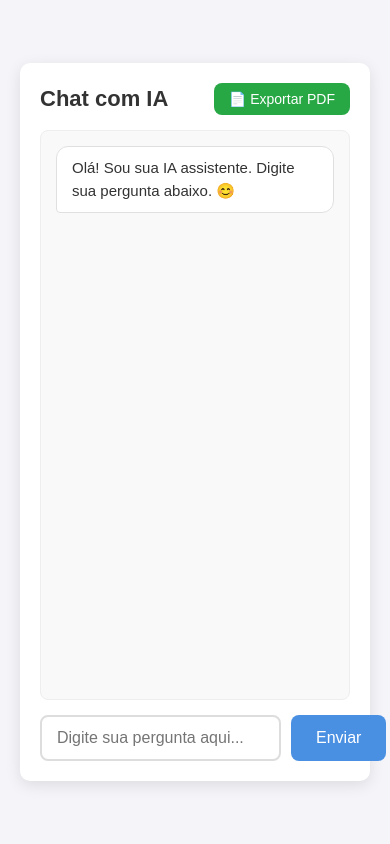
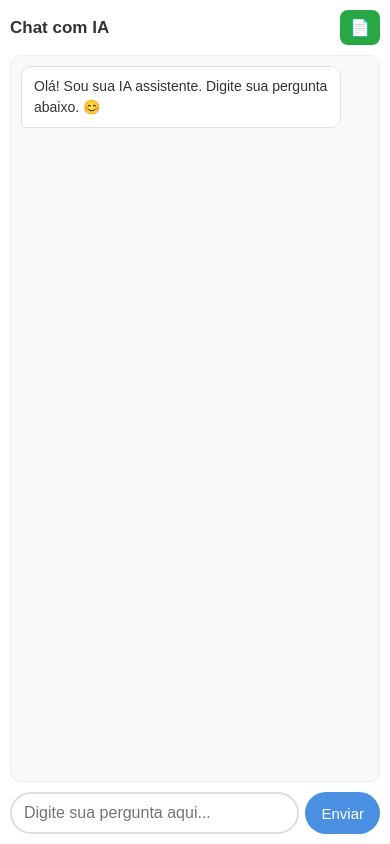
Before and after one commit to moisesolimpiofilho/chatbot-grop-ia, a Flask app: page / in a window 390 px wide. Run offline with Flask 3, Linux system fonts and the light colour scheme; some libraries are stand-ins or nearby versions.

Commit message:
Improvement for smartphone use

```diff
--- a/static/index.css
+++ b/static/index.css
@@ -12,6 +12,7 @@ body {
     justify-content: center;
     align-items: center;
     min-height: 100vh;
+    min-height: 100dvh;   /* respeita a barra do navegador no mobile */
     padding: 20px;
 }
 
@@ -22,13 +23,14 @@ body {
     width: 100%;
     max-width: 800px;
     height: 85vh;
+    height: 85dvh;
     display: flex;
     flex-direction: column;
     padding: 20px;
     gap: 15px;
 }
 
-/* ===== Cabeçalho com título + botão exportar ===== */
+/* ===== Cabeçalho ===== */
 .header {
     display: flex;
     justify-content: space-between;
@@ -73,10 +75,12 @@ body {
 
 /* ===== Balões ===== */
 .mensagem {
+    max-width: 80%;
     padding: 10px 15px;
     border-radius: 12px;
     line-height: 1.5;
     word-wrap: break-word;
+    overflow-wrap: break-word;
     font-size: 15px;
 }
 
@@ -129,9 +133,10 @@ body {
     padding: 12px 15px;
     border: 2px solid #ddd;
     border-radius: 8px;
-    font-size: 16px;
+    font-size: 16px;   /* 16px evita zoom automático no iOS */
     outline: none;
     transition: border-color 0.3s;
+    min-width: 0;      /* permite encolher em flex */
 }
 
 #prompt-input:focus {
@@ -147,6 +152,7 @@ body {
     font-size: 16px;
     cursor: pointer;
     transition: background-color 0.3s;
+    white-space: nowrap;
 }
 
 #enviar-btn:hover {
@@ -158,7 +164,7 @@ body {
     cursor: not-allowed;
 }
 
-/* ===== Estilos do Markdown nos balões da IA ===== */
+/* ===== Markdown nos balões da IA ===== */
 .mensagem.bot h1,
 .mensagem.bot h2,
 .mensagem.bot h3 { margin: 10px 0 6px; color: #222; }
@@ -188,6 +194,7 @@ body {
     border-radius: 6px;
     overflow-x: auto;
     margin: 8px 0;
+    max-width: 100%;
 }
 
 .mensagem.bot pre code {
@@ -205,6 +212,7 @@ body {
     border-radius: 0 6px 6px 0;
 }
 
+/* Tabela: permite rolagem horizontal dentro do balão */
 .mensagem.bot table {
     border-collapse: collapse;
     width: 100%;
@@ -220,6 +228,7 @@ body {
     padding: 6px 8px;
     text-align: left;
     vertical-align: top;
+    white-space: nowrap;   /* evita quebra estranha em colunas */
 }
 
 .mensagem.bot th {
@@ -237,8 +246,7 @@ body {
     margin: 12px 0;
 }
 
-/* ===== ESTILO ESPECIAL PARA O PDF ===== */
-/* Aplicado apenas no clone que vai virar PDF */
+/* ===== Estilo do PDF ===== */
 .pdf-mode {
     background: white !important;
     padding: 20px !important;
@@ -246,7 +254,6 @@ body {
     font-size: 12px !important;
 }
 
-/* Cabeçalho no topo do PDF */
 .pdf-cabecalho {
     margin-bottom: 15px;
     padding-bottom: 10px;
@@ -269,13 +276,12 @@ body {
     border-top: 1px solid #ccc;
 }
 
-/* Balões no PDF: sem cores fortes, apenas bordas */
 .pdf-mode .mensagem {
     max-width: 100% !important;
     padding: 10px 12px !important;
     border-radius: 8px !important;
     font-size: 12px !important;
-    page-break-inside: avoid;   /* não corta o balão no meio */
+    page-break-inside: avoid;
     margin-bottom: 10px;
 }
 
@@ -291,11 +297,15 @@ body {
     border: 1px solid #ddd !important;
 }
 
-/* Tabelas e blocos de código no PDF */
 .pdf-mode table {
     font-size: 11px !important;
     width: 100% !important;
     display: table !important;
+}
+
+.pdf-mode th,
+.pdf-mode td {
+    white-space: normal !important;  /* no PDF, deixa quebrar normalmente */
 }
 
 .pdf-mode pre {
@@ -305,3 +315,165 @@ body {
     white-space: pre-wrap !important;
     word-break: break-word !important;
 }
+
+/* ============================================================ */
+/* ===================== RESPONSIVIDADE ======================= */
+/* ============================================================ */
+
+/* ----- Tablets (até 768px) ----- */
+@media (max-width: 768px) {
+    body {
+        padding: 10px;
+    }
+
+    .container {
+        height: 95dvh;
+        max-width: 100%;
+        padding: 15px;
+        gap: 12px;
+        border-radius: 12px;
+    }
+
+    .header h1 {
+        font-size: 19px;
+    }
+
+    #exportar-btn {
+        font-size: 13px;
+        padding: 8px 12px;
+    }
+
+    .mensagem {
+        max-width: 88%;
+        font-size: 14px;
+        padding: 9px 13px;
+    }
+
+    #chat-messages {
+        padding: 12px;
+        gap: 10px;
+    }
+
+    .input-area {
+        gap: 8px;
+    }
+
+    #prompt-input {
+        padding: 11px 13px;
+        font-size: 16px;
+    }
+
+    #enviar-btn {
+        padding: 11px 18px;
+        font-size: 15px;
+    }
+}
+
+/* ----- Smartphones (até 480px) ----- */
+@media (max-width: 480px) {
+    body {
+        padding: 0;
+        background-color: #fff;
+        align-items: stretch;   /* ocupa a tela toda */
+    }
+
+    .container {
+        height: 100dvh;         /* tela inteira no celular */
+        max-width: 100%;
+        border-radius: 0;       /* sem bordas arredondadas na tela cheia */
+        box-shadow: none;
+        padding: 10px;
+        gap: 10px;
+
+        /* respeita o "notch" e a barra de gestos do iPhone */
+        padding-top:    max(10px, env(safe-area-inset-top));
+        padding-bottom: max(10px, env(safe-area-inset-bottom));
+        padding-left:   max(10px, env(safe-area-inset-left));
+        padding-right:  max(10px, env(safe-area-inset-right));
+    }
+
+    .header {
+        gap: 8px;
+    }
+
+    .header h1 {
+        font-size: 17px;
+    }
+
+    /* No celular, só o emoji do botão de PDF aparece */
+    #exportar-btn {
+        padding: 8px 10px;
+        font-size: 16px;
+    }
+
+    #exportar-btn .texto-btn {
+        display: none;
+    }
+
+    #chat-messages {
+        padding: 10px;
+        gap: 8px;
+        border-radius: 10px;
+    }
+
+    /* Balões ocupam quase toda a largura no celular */
+    .mensagem {
+        max-width: 92%;
+        font-size: 14px;
+        padding: 9px 12px;
+        border-radius: 10px;
+    }
+
+    .mensagem.bot h1 { font-size: 17px; }
+    .mensagem.bot h2 { font-size: 15px; }
+    .mensagem.bot h3 { font-size: 14px; }
+
+    /* Tabelas: no celular, com fonte menor e rolagem */
+    .mensagem.bot table {
+        font-size: 12px;
+    }
+
+    .mensagem.bot th,
+    .mensagem.bot td {
+        padding: 5px 6px;
+    }
+
+    /* Bloco de código mais compacto */
+    .mensagem.bot pre {
+        font-size: 11px;
+        padding: 8px;
+    }
+
+    /* Input */
+    .input-area {
+        gap: 6px;
+    }
+
+    #prompt-input {
+        padding: 10px 12px;
+        font-size: 16px;     /* importante p/ iOS não dar zoom */
+        border-radius: 22px; /* arredondado, estilo app */
+    }
+
+    #enviar-btn {
+        padding: 10px 16px;
+        font-size: 15px;
+        border-radius: 22px;
+    }
+}
+
+/* ----- Telas muito estreitas (até 360px) ----- */
+@media (max-width: 360px) {
+    .header h1 {
+        font-size: 15px;
+    }
+
+    #enviar-btn {
+        padding: 10px 12px;
+        font-size: 14px;
+    }
+
+    .mensagem {
+        font-size: 13px;
+    }
+}
--- a/templates/index.html
+++ b/templates/index.html
@@ -2,7 +2,7 @@
 <html lang="pt-br">
 <head>
     <meta charset="UTF-8">
-    <meta name="viewport" content="width=device-width, initial-scale=1.0">
+    <meta name="viewport" content="width=device-width, initial-scale=1.0, maximum-scale=1.0, viewport-fit=cover">
     <title>Chat Simples com Groq</title>
     <link rel="stylesheet" href="{{ url_for('static', filename='index.css') }}">
 </head>
@@ -13,7 +13,7 @@
         <div class="header">
             <h1>Chat com IA</h1>
             <button id="exportar-btn" title="Baixar conversa em PDF">
-                📄 Exportar PDF
+                📄 <span class="texto-btn">Exportar PDF</span>
             </button>
         </div>
 
```
